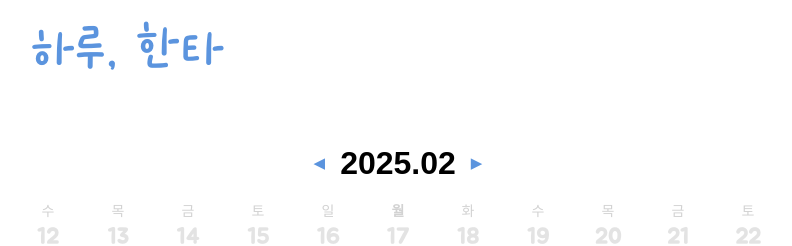
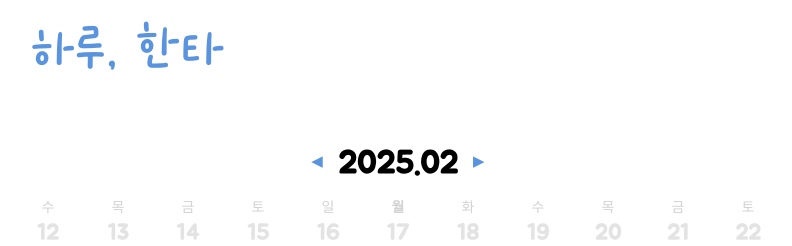
Before and after one commit to kbo-combo/front, a React (Vite) app: page / in a window 1280 px wide. Shown: the top 246 px of the page, without its empty margins (242-1034 px from the left). Built offline with nearby package versions, Linux system fonts and the light colour scheme; no server answers.

Commit message:
refactor: 연월 폰트 변경

```diff
--- a/src/components/game/GameSchedule.style.ts
+++ b/src/components/game/GameSchedule.style.ts
@@ -33,8 +33,8 @@ export const NavButton = styled.button<{ disabled: boolean }>`
 
 export const CurrentMonth = styled.div`
   margin: 0 1rem;
+  font: ${theme.font.text};
   font-size: 3.2rem;
-  font-weight: bold;
 `;
 
 export const ScrollContainer = styled.div`
```
